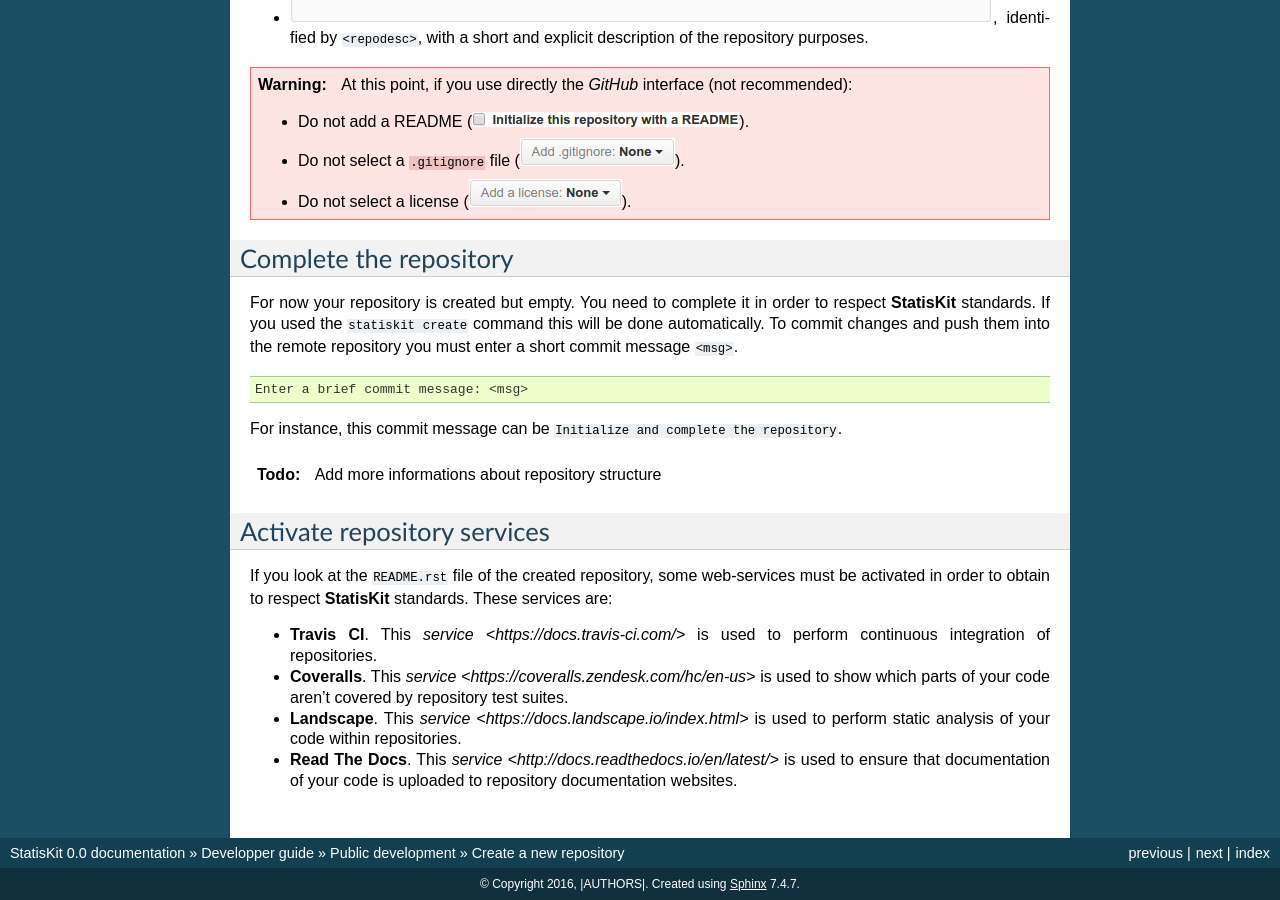
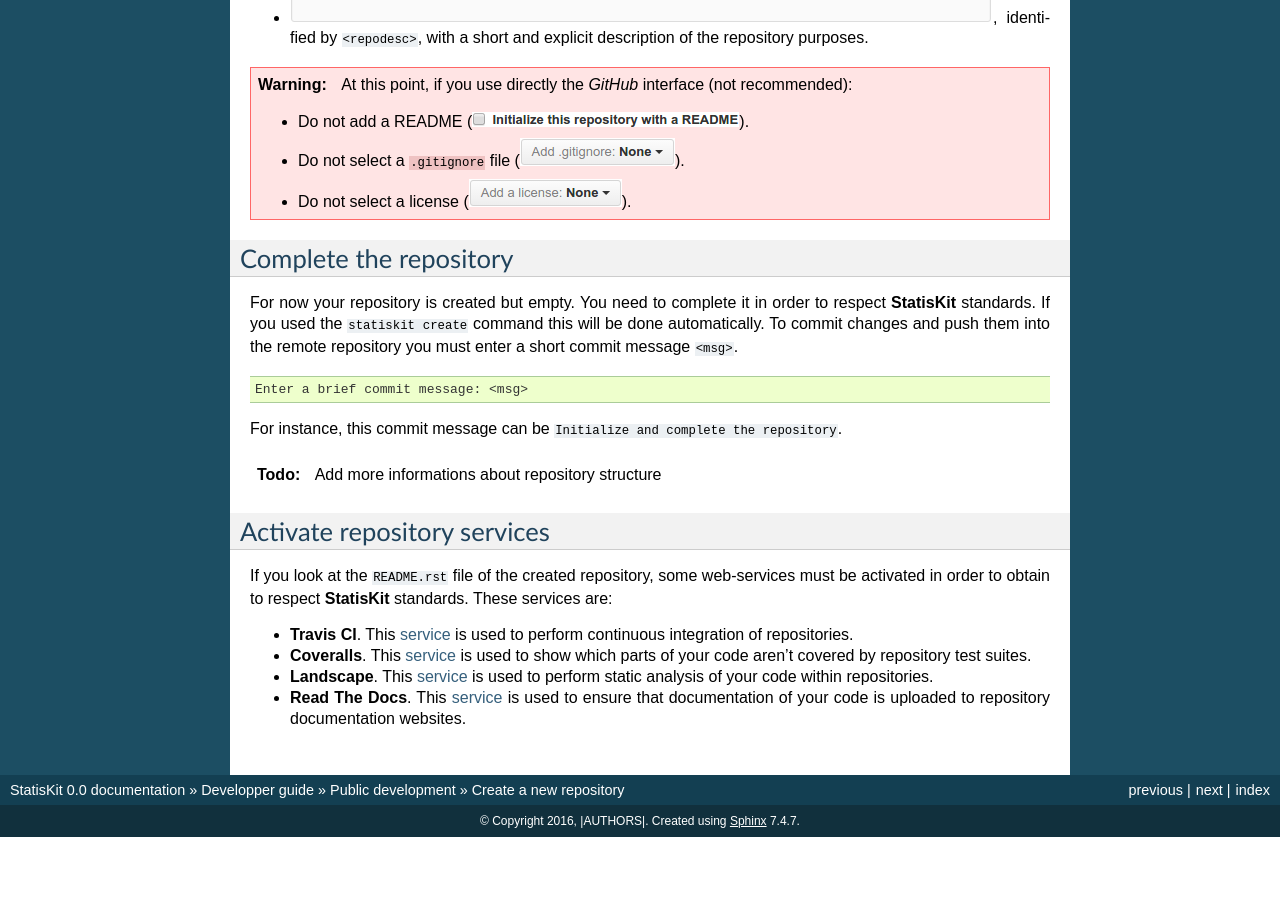
Before and after one commit to StatisKit/StatisKit, a Sphinx documentation site: the page built from doc/developper/public/create.rst, in a window 1280 px wide and 900 px high, scrolled down 1014 px. Built offline with Sphinx 7.4.7, drawn with Linux system fonts in a browser that asks for light colours; pages that are not in the unit, such as notebooks, are missing from menus; after the commit the page ends 1851 px from its top, so only the background shows below that.

Commit message:
Update create.rst

```diff
--- a/doc/developper/public/create.rst
+++ b/doc/developper/public/create.rst
@@ -147,13 +147,13 @@
 These services are:
 
 * **Travis CI**.
-  This `service <https://docs.travis-ci.com/>` is used to perform continuous integration of repositories.
+  This `service <https://docs.travis-ci.com/>`_ is used to perform continuous integration of repositories.
 * **Coveralls**.
-  This `service <https://coveralls.zendesk.com/hc/en-us>` is used to show which parts of your code aren't covered by repository test suites.
+  This `service <https://coveralls.zendesk.com/hc/en-us>`_ is used to show which parts of your code aren't covered by repository test suites.
 * **Landscape**.
-  This `service <https://docs.landscape.io/index.html>` is used to perform static analysis of your code within repositories.
+  This `service <https://docs.landscape.io/index.html>`_ is used to perform static analysis of your code within repositories.
 * **Read The Docs**.
-  This `service <http://docs.readthedocs.io/en/latest/>` is used to ensure that documentation of your code is uploaded to repository documentation websites.
+  This `service <http://docs.readthedocs.io/en/latest/>`_ is used to ensure that documentation of your code is uploaded to repository documentation websites.
 
 .. MngIt
 
```
